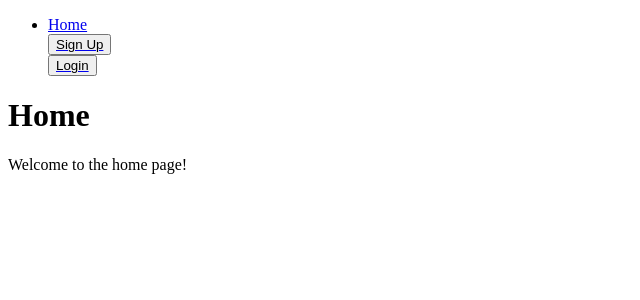
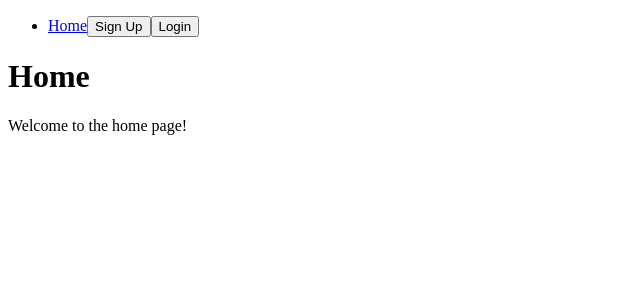
Before and after one commit to HossainAraf/SubScript-Vault, a React (Create React App) app in the folder frontend/: page / in a window 1280 px wide. Shown: the top 300 px of the page, without its empty margins (0-640 px from the left). Built offline with nearby package versions, Linux system fonts and the light colour scheme.

Commit message:
Comment-out ssl-bind since key & cert are linked with local machine & not for production purpose

```diff
--- a/frontend/src/components/Nav.jsx
+++ b/frontend/src/components/Nav.jsx
@@ -1,26 +1,13 @@
-import React, { useEffect } from 'react';
+import React, { useState, useEffect } from 'react';
 import { Link } from 'react-router-dom';
 
 function Nav() {
+  const [isLoggedIn, setIsLoggedIn] = useState(false);
+
   useEffect(() => {
-    // Get the buttons
-    const signupButton = document.getElementById('signup-btn');
-    const loginButton = document.getElementById('login-btn');
-    const logoutButton = document.getElementById('logout-btn');
-
-    // Get the token
+    // Check if the user is logged in
     const token = localStorage.getItem('token');
-
-    // If the token exists, show the logout button, otherwise show the signup and login buttons
-    if (token) {
-      logoutButton.style.display = 'block';
-      signupButton.style.display = 'none';
-      loginButton.style.display = 'none';
-    } else {
-      logoutButton.style.display = 'none';
-      signupButton.style.display = 'block';
-      loginButton.style.display = 'block';
-    }
+    setIsLoggedIn(!!token); // Update isLoggedIn state based on the presence of token
   }, []); // Run only once when the component mounts
 
   return (
@@ -28,9 +15,17 @@ function Nav() {
       <ul>
         <li>
           <Link to="/">Home</Link>
-          <Link to="/signup"><button id="signup-btn" type="button">Sign Up</button></Link>
-          <Link to="/login"><button id="login-btn" type="button">Login</button></Link>
-          <Link to="/logout"><button id="logout-btn" type="button">Logout</button></Link>
+          {!isLoggedIn && (
+            <>
+              <Link to="/signup"><button type="button">Sign Up</button></Link>
+              <Link to="/login"><button type="button">Login</button></Link>
+            </>
+          )}
+          {isLoggedIn && (
+            <>
+              <Link to="/logout"><button type="button">Logout</button></Link>
+            </>
+          )}
         </li>
       </ul>
     </nav>
```
Also changed, not shown: 1 other file (tests, documents, lock files or other folders).
